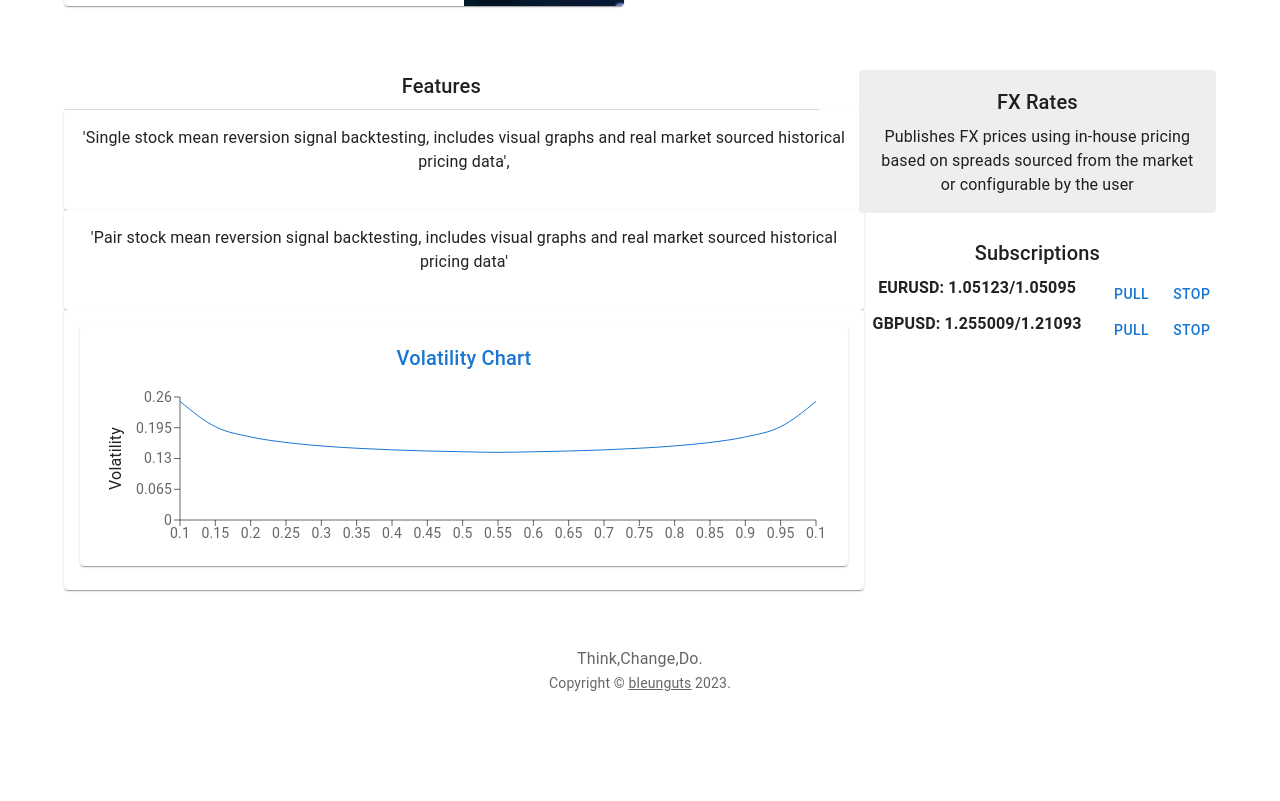
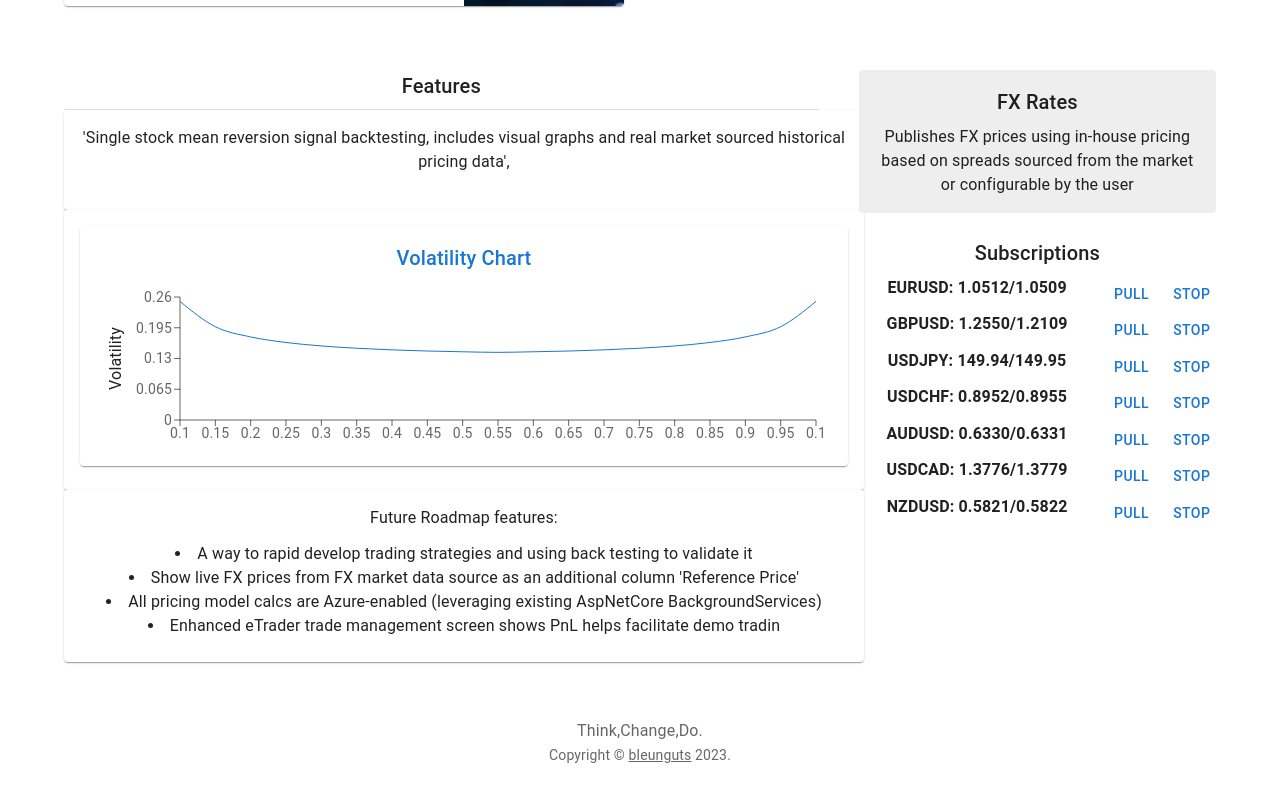
Before and after one commit to bleunguts/ProjectX, a React (Vite) app in the folder Web/: page / in a window 1280 px wide. Shown: the part 1499-2300 px from the top of the page. Before the commit the page ends 2272 px from the top, so only its background shows below. Built offline with nearby package versions, Linux system fonts and the light colour scheme.

Commit message:
Added more Fx pairs to make it look realistic

```diff
--- a/Web/src/components/layout/FxTicker.tsx
+++ b/Web/src/components/layout/FxTicker.tsx
@@ -7,7 +7,15 @@ import FxRate from './FxRate';
 export default function FxTicker() {
     return (
         <>
-            <FxRate ccyPairs={["EURUSD: 1.05123/1.05095","GBPUSD: 1.255009/1.21093"]} />
+            <FxRate ccyPairs={[
+                "EURUSD: 1.0512/1.0509",
+                "GBPUSD: 1.2550/1.2109",
+                "USDJPY: 149.94/149.95",
+                "USDCHF: 0.8952/0.8955",
+                "AUDUSD: 0.6330/0.6331",
+                "USDCAD: 1.3776/1.3779",
+                "NZDUSD: 0.5821/0.5822"
+                ]} />
         </>
     );
 }
--- a/Web/src/components/layout/Main.tsx
+++ b/Web/src/components/layout/Main.tsx
@@ -6,6 +6,7 @@ import Card from '@mui/material/Card';
 import CardContent from '@mui/material/CardContent';
 import Paper from '@mui/material/Paper';
 import Chart from './Chart';
+import { defineConfig } from 'vite';
 
 interface MainProps {
     posts: ReadonlyArray<string>;
@@ -43,19 +44,6 @@ export default function Main(props: MainProps) {
                     </Typography>
                 </CardContent>
             </Card>
-            {/* Item 2*/}
-            <Card
-                style={{
-                    width: 800,
-                }}>
-                <CardContent>
-                    <Typography style={{
-                        marginBottom: 12,
-                    }}>
-                        'Pair stock mean reversion signal backtesting, includes visual graphs and real market sourced historical pricing data'
-                    </Typography>
-                </CardContent>
-            </Card>
             {/* Item 3*/}
             <Card
                 style={{
@@ -74,6 +62,31 @@ export default function Main(props: MainProps) {
                     </Paper>
                 </CardContent>
             </Card>
+                    {/* Item 2*/}
+                    <Card
+                style={{
+                    width: 800,
+                }}>
+                <CardContent>
+                    <Typography style={{
+                        marginBottom: 12,
+                    }}>
+                    Future Roadmap features:
+                    </Typography>
+                    {
+                        [
+                            "A way to rapid develop trading strategies and using back testing to validate it",
+                            "Show live FX prices from FX market data source as an additional column 'Reference Price'",
+                            "All pricing model calcs are Azure-enabled (leveraging existing AspNetCore BackgroundServices)",
+                            "Enhanced eTrader trade management screen shows PnL helps facilitate demo tradin",
+                        ].map((x) =>
+                        <li>
+                        {x}
+                        </li>
+                        )
+                    }
+                </CardContent>
+            </Card>
         </Grid>
     );
 }
```
